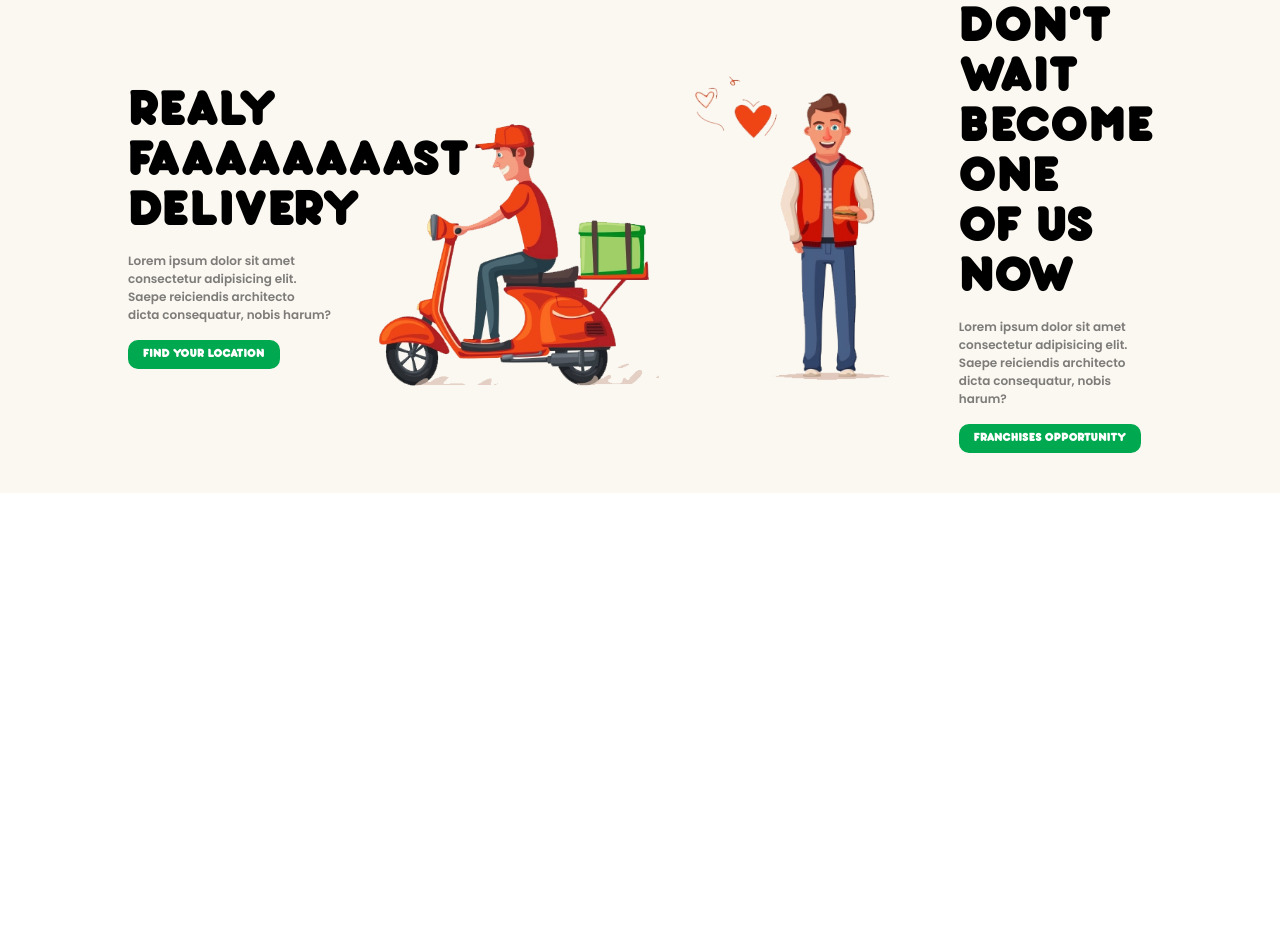
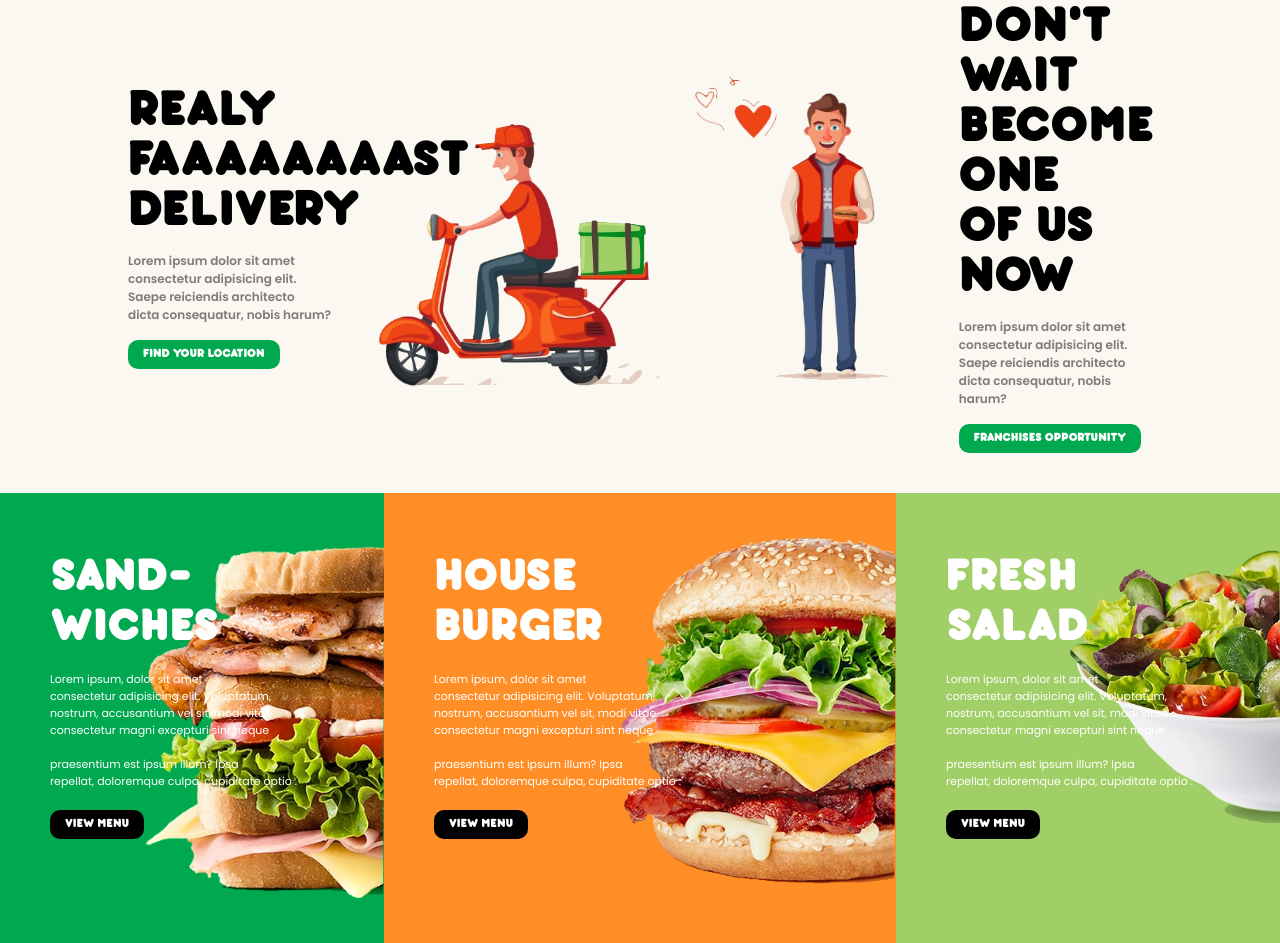
Before and after one commit to Torabarnob203311003/BURGER-SHOP, a plain HTML site: page index.html in a window 1280 px wide. Shown: the part 697-1640 px from the top of the page. Before the commit the page ends 1190 px from the top, so only its background shows below. Drawn offline with nearby package versions, Linux system fonts and the light colour scheme.

Commit message:
section3 done

```diff
--- a/index.html
+++ b/index.html
@@ -140,6 +140,48 @@
             <button>FRANCHISES OPPORTUNITY</button>
         </div>
     </div>
+        <div class="food_chart">
+
+            <div class="food_bx">
+                <div class="cont">
+                    <h1>SAND- <br> WICHES</h1>
+
+                  <p>Lorem ipsum, dolor sit amet <br> consectetur adipisicing elit. Voluptatum,<br> nostrum, accusantium vel sit, modi vitae <br> consectetur magni excepturi sint neque
+                    <br>
+                    <br> praesentium est ipsum illum? Ipsa <br> repellat, doloremque culpa, cupiditate optio .</p>
+                    <button>VIEW MENU</button>
+                <img src="img/food_box_1_img.png" alt="">
+                </div>
+
+
+            </div>
+            <div class="food_bx">
+                <div class="cont">
+                    <h1>HOUSE <br> BURGER</h1>
+
+                  <p>Lorem ipsum, dolor sit amet <br> consectetur adipisicing elit. Voluptatum,<br> nostrum, accusantium vel sit, modi vitae <br> consectetur magni excepturi sint neque
+                    <br>
+                    <br> praesentium est ipsum illum? Ipsa <br> repellat, doloremque culpa, cupiditate optio .</p>
+                    <button>VIEW MENU</button>
+                <img src="img/food_box_2_img.png" alt="">
+                </div>
+
+
+            </div>
+            <div class="food_bx">
+                <div class="cont">
+                    <h1>FRESH <br> SALAD</h1>
+
+                  <p>Lorem ipsum, dolor sit amet <br> consectetur adipisicing elit. Voluptatum,<br> nostrum, accusantium vel sit, modi vitae <br> consectetur magni excepturi sint neque
+                    <br>
+                    <br> praesentium est ipsum illum? Ipsa <br> repellat, doloremque culpa, cupiditate optio .</p>
+                    <button>VIEW MENU</button>
+                <img src="img/food_box_3_img.png" alt="">
+                </div>
+
+
+            </div>
+            </div>
 
 
     <script src="app.js"></script>
--- a/styles.css
+++ b/styles.css
@@ -388,7 +388,7 @@ font-weight: 900;
  /* section ends */
 
  .del{
-
+ /* padding-left: 5px; */
 width: 100%;
 margin: auto;
  height: auto;
@@ -396,6 +396,7 @@ margin: auto;
  padding :40px 10%;
  display: flex;
  align-items: center;
+ /* justify-content: center; */
  }
  .del .cont h1{
 font-weight: bold;
@@ -415,6 +416,12 @@ margin: 15px 0;
 
 
  }
+ /* .del .cont {
+
+
+margin-left: 15px;
+
+ } */
  .del .cont button{
 
 background: #00a950;
@@ -448,3 +455,96 @@ background: #000;
   width: 200px;
   transform: translateX(-70px) ;
  }
+ .food_chart{
+  width: 100%;
+  display: flex;
+  justify-content: space-between;
+ }
+ .food_chart .food_bx{
+
+
+  position:relative;
+  height: 450px;
+
+width: 30%;
+background: #00a950;
+padding: 60px 50px ;
+z-index: 2;
+
+}
+ .food_chart .food_bx:nth-child(2){
+
+
+
+
+width: 40%;
+background: #ff8e27;
+
+
+
+}
+ .food_chart .food_bx:nth-child(3){
+
+background: #a1cf67;
+
+
+
+}
+
+/* .food_chart .food_bx .cont {
+
+z-index: 2;
+position: relative;
+} */
+
+.food_chart .food_bx .cont h1{
+
+font-family: "bobblebod";
+font-size: 50px;
+ line-height: 50px;
+ color: #fff;
+
+
+
+}
+.food_chart .food_bx .cont p{
+color: #fff;
+font-size: 11px;
+margin-top: 18px;
+
+}
+.food_chart .food_bx .cont button{
+background: #000;
+  border-radius: 10px;
+  padding: 9px 15px;
+  color: #fff;
+  margin-top: 20px;
+
+  font-size: 13px;
+  font-family: "bobblebod";
+  border: none;
+  outline: none;
+  cursor: pointer;
+  transition: .3s linear;
+
+}
+.food_chart .food_bx .cont img{
+position: absolute;
+right: 0;
+top: 10%;
+width: 250px;
+z-index: -2;
+
+
+
+}
+.food_chart .food_bx:nth-child(2) img{
+position: absolute;
+right: 0;
+top: 10%;
+width: 290px;
+z-index: -2;
+
+
+
+}
```
